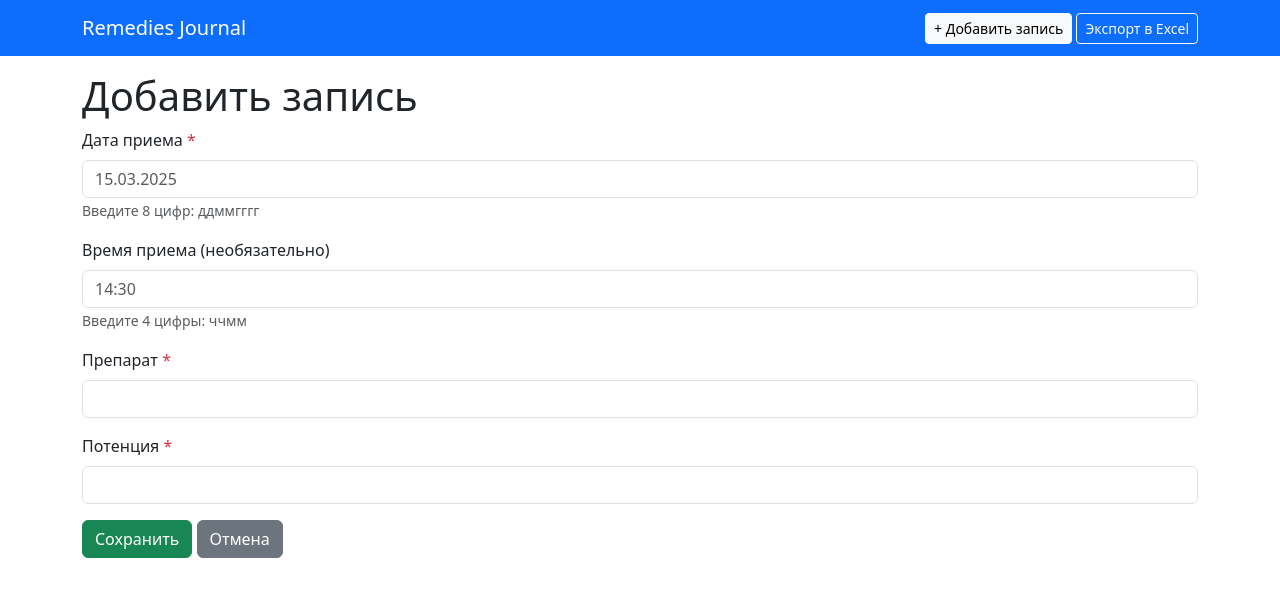
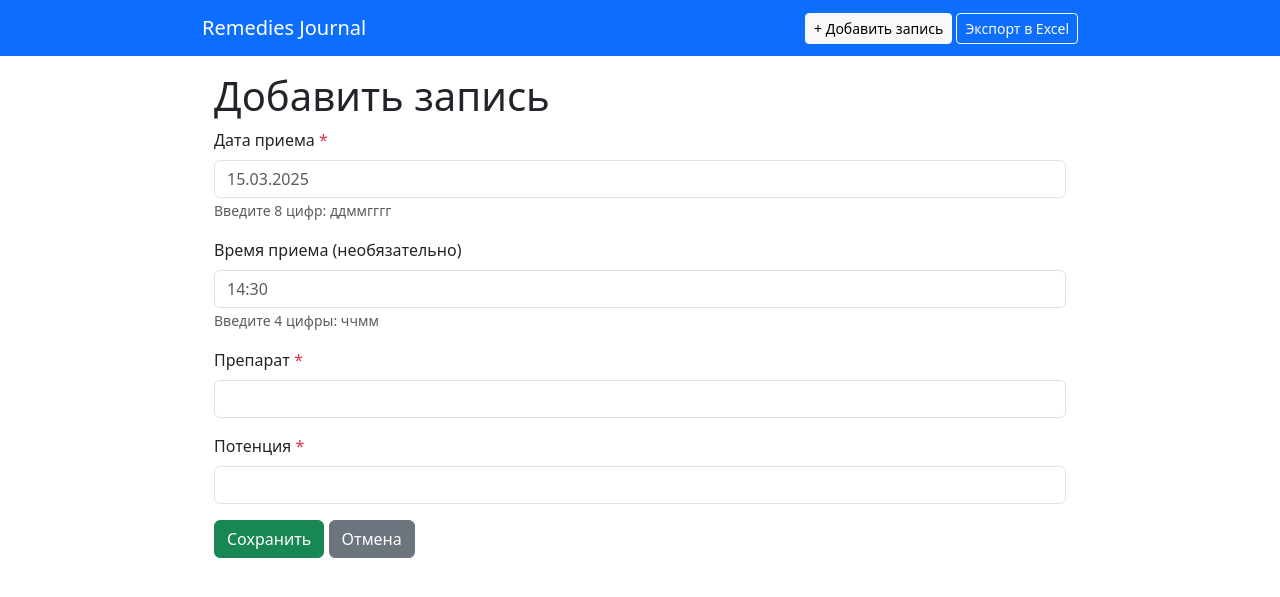
Before and after one commit to ZeroCreator/RemediesJournal, a Flask app: page /add in a window 1280 px wide. Shown: the top 597 px of the page. Run offline with Flask 3, Linux system fonts and the light colour scheme; some libraries are stand-ins or nearby versions.

Commit message:
fix styles

```diff
--- a/templates/base.html
+++ b/templates/base.html
@@ -5,6 +5,11 @@
     <meta name="viewport" content="width=device-width, initial-scale=1">
     <title>{% block title %}Remedies Journal{% endblock %}</title>
     <link href="https://cdn.jsdelivr.net/npm/bootstrap@5.3.2/dist/css/bootstrap.min.css" rel="stylesheet">
+    <style>
+        .container {
+            max-width: 900px; /* ограничиваем ширину на больших экранах */
+        }
+    </style>
 </head>
 <body>
     <nav class="navbar navbar-expand-lg navbar-dark bg-primary">
@@ -17,7 +22,8 @@
         </div>
     </nav>
 
-    <div class="container mt-3">
+    <!-- Контейнер с фиксированной шириной и отступами на мобильных -->
+    <div class="container px-3 px-sm-4 mt-3">
         {% with messages = get_flashed_messages(with_categories=true) %}
             {% if messages %}
                 {% for category, message in messages %}
```
Also changed, not shown: templates/index.html (+13 -9 lines).
